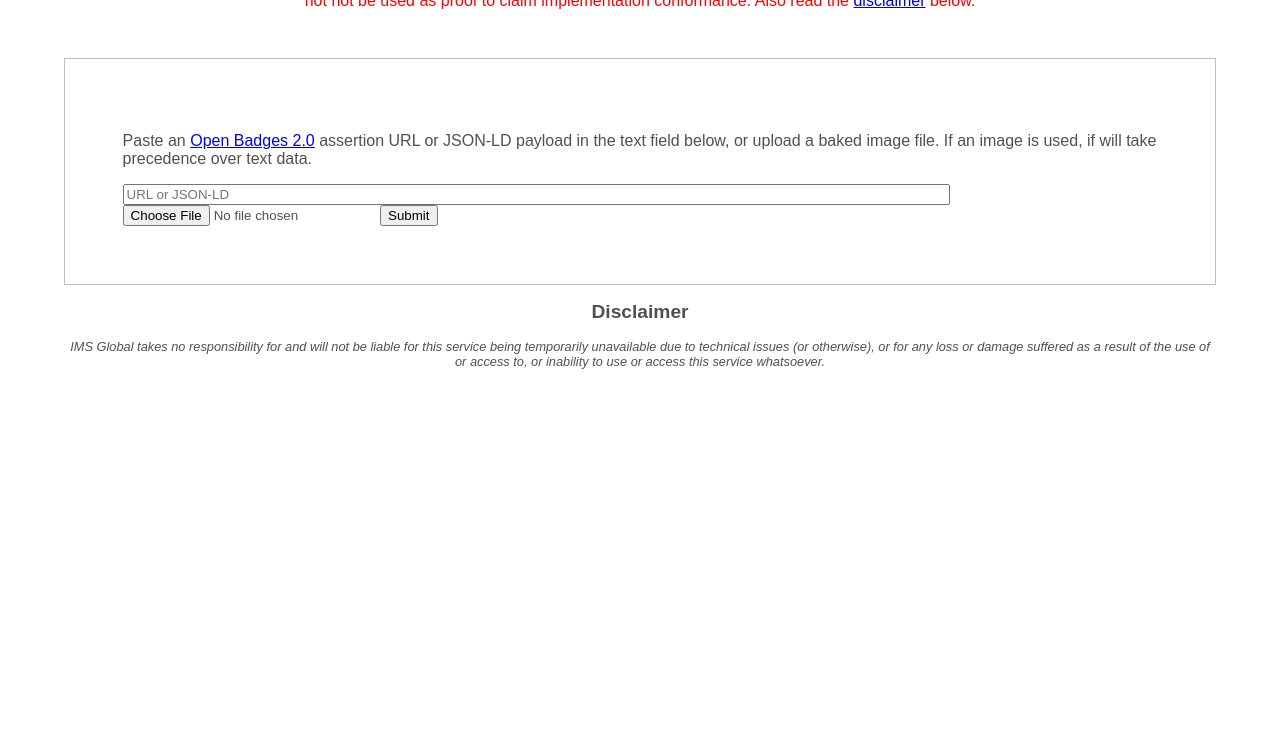
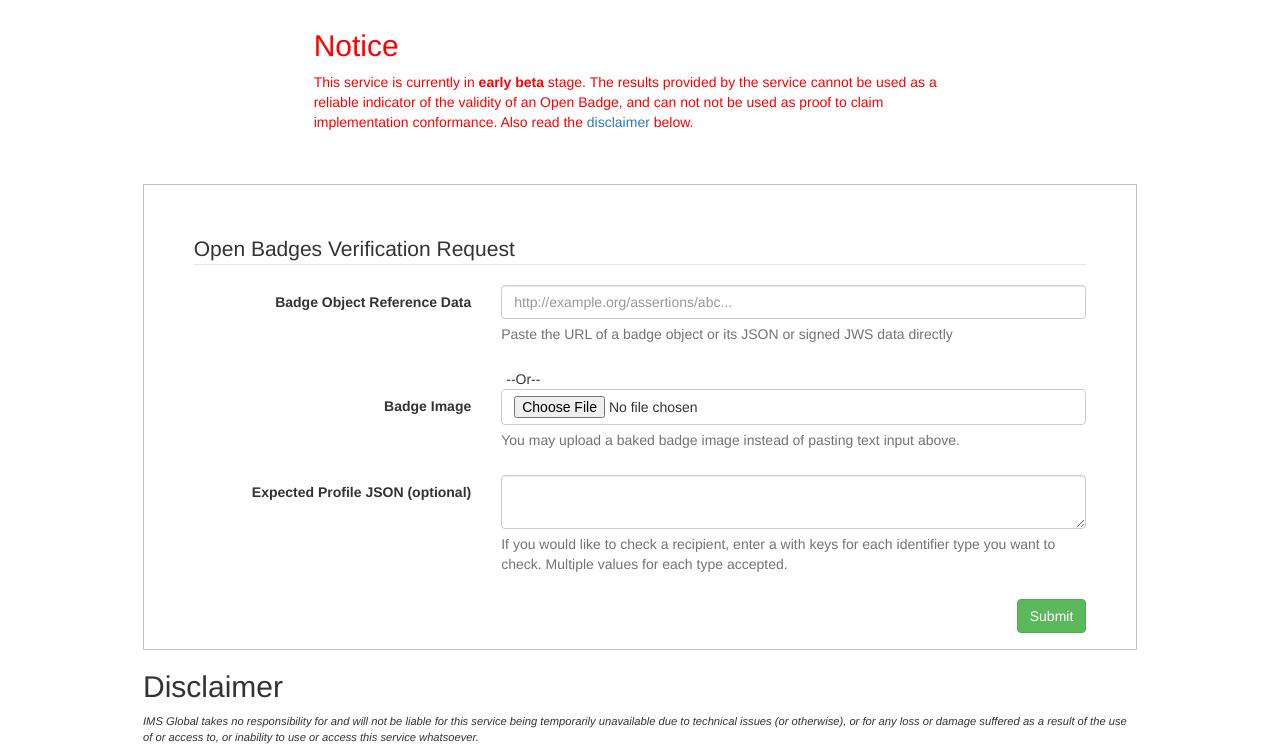
Before and after one commit to 1EdTech/openbadges-validator-core, a Flask app: page / in a window 1280 px wide. Shown: the part 361-1116 px from the top of the page. Before the commit the page ends 730 px from the top, so only its background shows below. Run offline with Flask 2, Linux system fonts and the light colour scheme; parts of the project's set-up code (start-up, migrations or seed data) failed here and were passed over; some libraries are stand-ins or nearby versions.

Commit message:
Add profile checking to API and form.

```diff
--- a/badgecheck/server/app.py
+++ b/badgecheck/server/app.py
@@ -20,24 +20,38 @@ def home():
 
 
 @app.route("/results", methods=['GET'])
-def resultGetRedirect():
+def result_get_redirect():
     return redirect('/')
 
 
 @app.route("/results", methods=['POST'])
 def results():
-    if isinstance(request.form['data'], six.string_types) or request.files:
+    data = request.get_json()
+    user_input = data.get('data')
+    profile = None
+    if not data and isinstance(request.form['data'], six.string_types) or request.files:
         user_input = request.form['data']
         if 'image' in request.files and len(request.files['image'].filename):
             user_input = request.files['image']
-        verification_results = verify(user_input)
 
-        if request_wants_json():
-            return (json.dumps(verification_results, indent=4), 200, {'Content-Type': 'application/json'},)
-        return render_template(
-            'results.html', results=json.dumps(verification_results, indent=4))
+        try:
+            profile = json.loads(request.form['profile'])
+        except (TypeError, ValueError):
+            profile = None
+    elif data:
+        try:
+            profile = data['profile']
+            if isinstance(profile, six.string_types):
+                profile = json.loads(profile)
+        except (TypeError, ValueError, KeyError):
+            pass
 
-    return redirect('/')
+    verification_results = verify(user_input, recipient_profile=profile)
+
+    if request_wants_json():
+        return json.dumps(verification_results, indent=4), 200, {'Content-Type': 'application/json'}
+    return render_template(
+        'results.html', results=json.dumps(verification_results, indent=4))
 
 
 if __name__ == "__main__":
--- a/badgecheck/server/static/screen.css
+++ b/badgecheck/server/static/screen.css
@@ -1,6 +1,5 @@
 body {
 	margin: 5%;
-	text-align: center;
 	font-family: sans-serif;
 	color:rgb(80,80,80);
 	background-color: rgb(255,255,255);
@@ -10,12 +9,8 @@ body {
     box-sizing: border-box;
 /*	margin-top:5% */
 }
-
-a#logo {
-	display: block;
-	position: absolute;
-	right: 5%;
-	top: 5%;
+.container {
+	max-width: 1024px;
 }
 
 h1 {
@@ -44,8 +39,8 @@ form#results textarea {
 	border: 1px solid rgb(190,190,190);
 }
 
-input[type="text"] {
-    width: 80%;
+.badgeform .badgeforminput {
+    width: 100%;
 }
 
 footer {
--- a/badgecheck/server/templates/base.html
+++ b/badgecheck/server/templates/base.html
@@ -4,24 +4,33 @@
 	<meta charset="utf-8" />
 	<title>IMS Global Open Badges 2.0 Validator BETA</title>
 	<link rel="stylesheet" type="text/css" href="/static/screen.css">
+    <link rel="stylesheet" href="https://maxcdn.bootstrapcdn.com/bootstrap/3.3.7/css/bootstrap.min.css" integrity="sha384-BVYiiSIFeK1dGmJRAkycuHAHRg32OmUcww7on3RYdg4Va+PmSTsz/K68vbdEjh4u" crossorigin="anonymous">
 </head>
 
 <body>
-<header>
+<main class="container">
+<header class="row">
+    <div class="col-md-8"></div>
+    <div class="col-md-4">
         <a id="logo" href="https://www.imsglobal.org">
             <img src="https://www.imsglobal.org/sites/default/files/imslogo.png" alt="IMS Global Homepage">
         </a>
+    </div>
 </header>
 
 <h1>IMS Global Open Badges Validator 2.0 BETA</h1>
 
-<section id="notice">
+<section id="notice" class="row">
+    <div class="col-md-2"></div>
+    <div class="col-md-8">
         <h2 >Notice</h2>
         <p>
             This service is currently in <strong>early beta</strong> stage. The results provided by the service cannot
             be used as a reliable indicator of the validity of an Open Badge, and can not not be used as proof to claim
             implementation conformance. Also read the <a href="#disclaimer">disclaimer</a> below.
         </p>
+    </div>
+    <div class="col-md-2"></div>
 </section>
 
 {% block main %}{% endblock %}
@@ -35,5 +44,6 @@
     </p>
 </footer>
 
+</main>
 </body>
 </html>
--- a/badgecheck/server/templates/index.html
+++ b/badgecheck/server/templates/index.html
@@ -1,12 +1,40 @@
 {% extends "base.html" %}
 
 {% block main %}
-<form action="/results" method="post" id="submit" enctype="multipart/form-data">
-	<p>Paste an <a href="https://www.imsglobal.org/sites/default/files/Badges/OBv2p0/index.html">Open Badges 2.0</a>
-		assertion URL or JSON-LD payload in the text field below, or upload a baked image file. If an image
-		is used, if will take precedence over text data. </p>
-	<input type="text" id="input-name" name="data" placeholder="URL or JSON-LD" />
-	<input type="file" id="input-file" name="image" />
-	<input type="submit" value="Submit" id="input-submit" />
+<form class="form-horizontal badgeform" action="/results" method="post" id="submit" enctype="multipart/form-data">
+<!-- Form Name -->
+<legend>Open Badges Verification Request</legend>
+<fieldset>
+
+<!-- Text input-->
+<div class="form-group">
+	<label class="col-md-4 control-label" for="data">Badge Object Reference Data</label>
+	<div class="col-md-8">
+		<input id="data" name="data" type="text" placeholder="http://example.org/assertions/abc..." class="badgeforminput form-control input-md">
+		<span class="help-block badgeforminput">Paste the URL of a badge object or its JSON or signed JWS data directly</span>
+	</div>
+</div>
+	<div class="col-md-4"></div><div class="col-md-8">--Or--</div>
+<div class="form-group">
+	<label class="col-md-4 control-label" for="data">Badge Image</label>
+	<div class="col-md-8">
+		<input name="image" class="btn btn-default badgeforminput" type="file" />
+		<span class="help-block badgeforminput">You may upload a baked badge image instead of pasting text input above.</span>
+	</div>
+</div>
+</fieldset>
+
+<fieldset>
+<!-- Textarea -->
+<div class="form-group">
+	<label class="col-md-4 control-label" for="profile">Expected Profile JSON (optional)</label>
+	<div class="col-md-8">
+		<textarea class="form-control badgeforminput" id="profile" name="profile" ></textarea>
+		<span class="help-block badgeforminput">If you would like to check a recipient, enter a with keys for each identifier type you want to check. Multiple values for each type accepted.</span>
+	</div>
+</div>
+</fieldset>
+
+<input type="submit" class="btn btn-success" value="Submit" id="input-submit" style="float:right;" />
 </form>
 {% endblock %}
```
Lines whose indentation alone changed are shown as unchanged.
